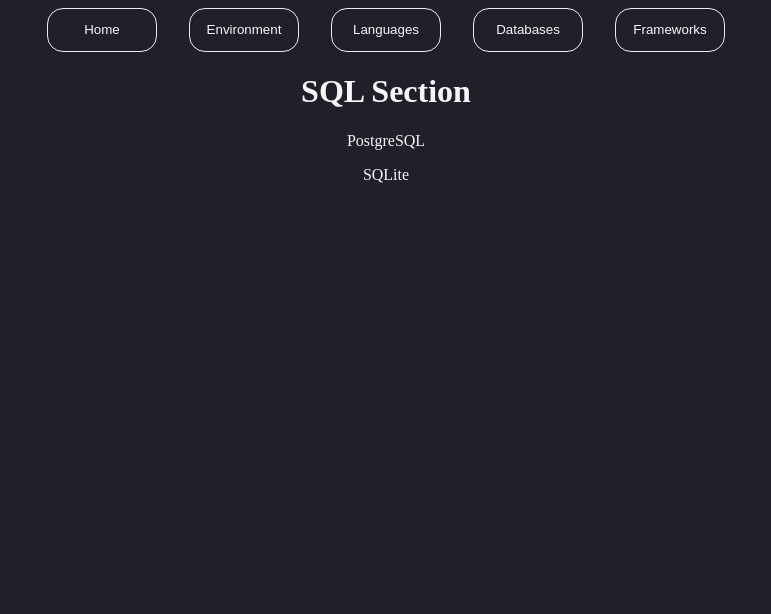
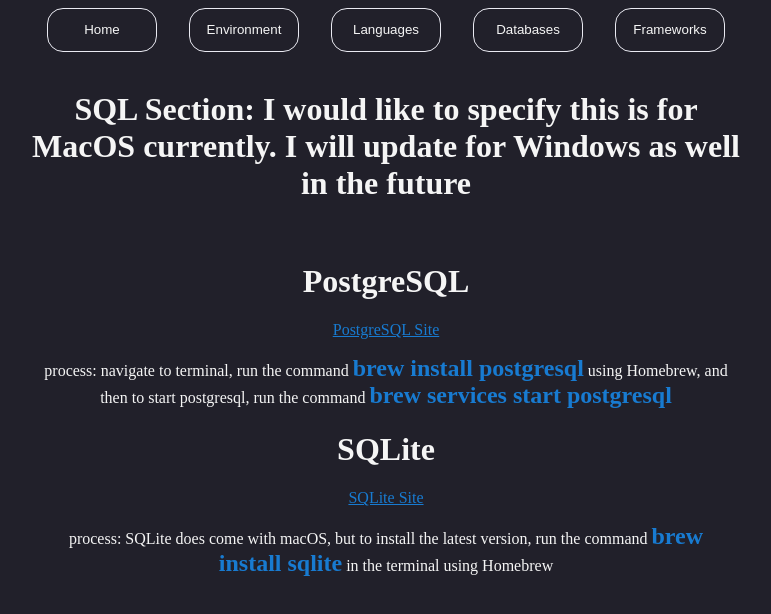
Before and after one commit to JamesSalcedo001/decommissioned_mark_one, a React (Vite) app in the folder client/: page /env/sql in a window 1280 px wide. Shown: the top 614 px of the page, without its empty margins (254-1025 px from the left). Built offline with nearby package versions, Linux system fonts and the light colour scheme.

Commit message:
added sqlite and postgresql setup

```diff
--- a/client/src/ChildrenComponents/EnvironmentSQL.jsx
+++ b/client/src/ChildrenComponents/EnvironmentSQL.jsx
@@ -1,9 +1,19 @@
 const EnvironmentSQL = () => {
     return (
         <div>
-            <h1>SQL Section</h1>
-            <p>PostgreSQL</p>
-            <p>SQLite</p>
+            <br/>
+            <h1>SQL Section: I would like to specify this is for MacOS currently. I will update for Windows as well in the future</h1>
+            <br/>
+            <div>
+                <h1>PostgreSQL</h1>
+                <a href="https://www.postgresql.org/download/macosx/">PostgreSQL Site</a>
+                <p>process: navigate to terminal, run the command <b>brew install postgresql</b> using Homebrew, and then to start postgresql, run the command <b>brew services start postgresql</b></p>
+            </div>
+            <div>
+                <h1>SQLite</h1>
+                <a href="https://www.sqlite.org/download.html">SQLite Site</a>
+                <p>process: SQLite does come with macOS, but to install the latest version, run the command <b>brew install sqlite</b> in the terminal using Homebrew</p>
+            </div>
         </div>
     )
 }
```
